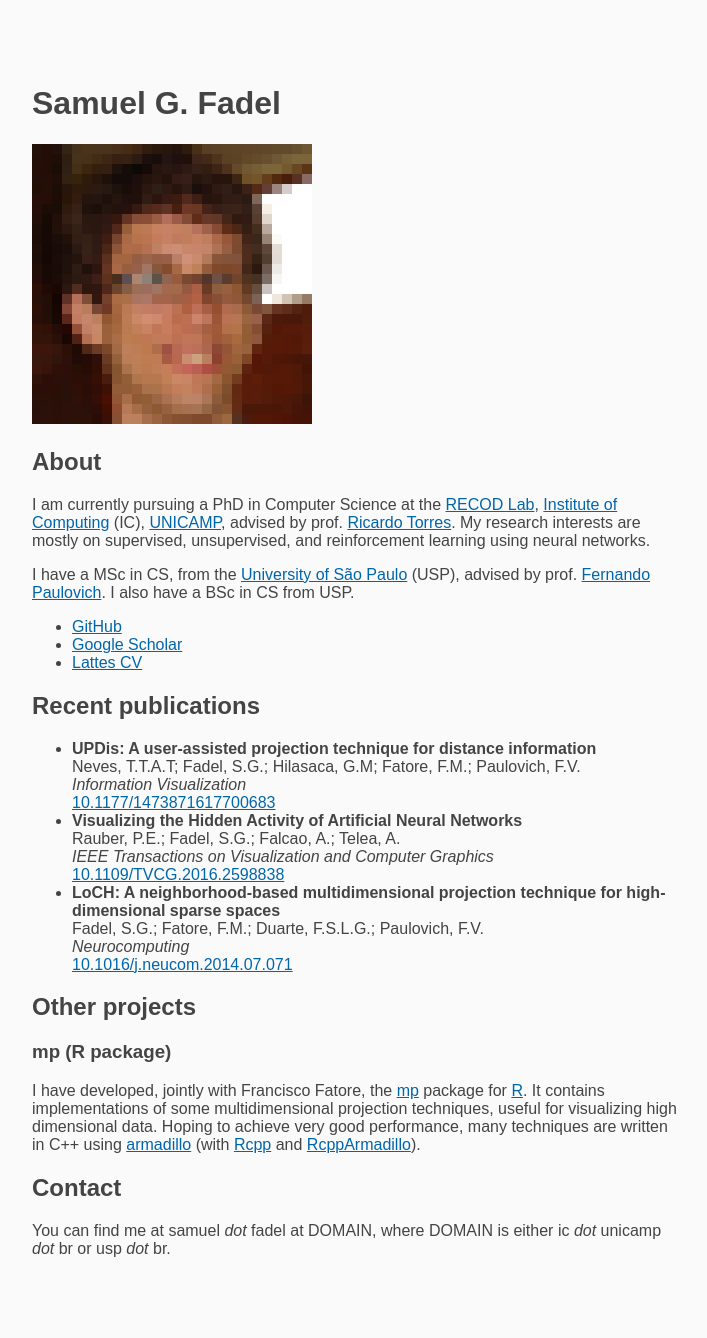
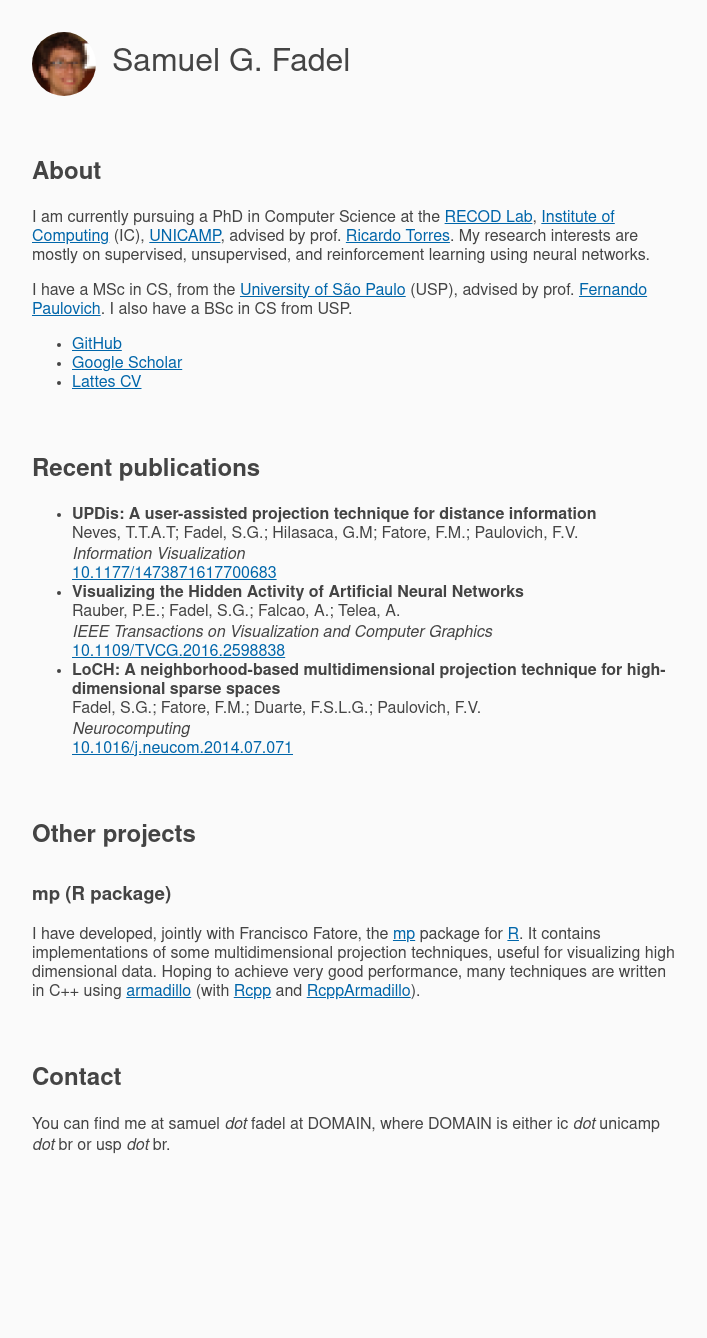
Before and after one commit to jayflyaway/fadel.github.io, a Jekyll site: the page built from README.md, in a window 1280 px wide. Shown: the whole page, without its empty margins (284-991 px from the left). Built offline with Jekyll 4.4.1, drawn with Linux system fonts in a browser that asks for light colours; our own code applies the rules of GitHub Pages for plain Markdown files; after the commit the page ends 1236 px from its top, so only the background shows below that.

Commit message:
Updated header.

```diff
--- a/README.md
+++ b/README.md
@@ -1,6 +1,3 @@
-# Samuel G. Fadel
-![Picture](img/fadel.png)
-
 ## About
 I am currently pursuing a PhD in Computer Science at the [RECOD Lab](http://www.recod.ic.unicamp.br/), [Institute of Computing](https://www.ic.unicamp.br/) (IC), [UNICAMP](https://www.unicamp.br/), advised by prof. [Ricardo Torres](http://www.ic.unicamp.br/~rtorres/).
 My research interests are mostly on supervised, unsupervised, and reinforcement learning using neural networks.
--- a/_layouts/default.html
+++ b/_layouts/default.html
@@ -9,19 +9,35 @@
   <meta name="viewport" content="width=device-width, initial-scale=1">
   <link rel="stylesheet" href="css/normalize.css">
   <style type="text/css">
-    * {
-      font-family: sans-serif;
-    }
-
     body {
+      font-family: "Nimbus Sans", "Helvetica", sans-serif;
       background-color: #fafafa;
       color: #444444;
       margin: 2rem 1rem;
     }
 
-    #content {
+    #header, #content {
       margin: 0 auto;
       max-width: 648px;
+    }
+
+    #header {
+      font-size: 2em;
+      line-height: 4rem;
+      height: 4rem;
+    }
+
+    #header #picture {
+      width: 4rem;
+      height: 4rem;
+      margin-right: 1rem;
+      float: left;
+    }
+
+    #header #picture img {
+      width: 100%;
+      height: 100%;
+      border-radius: 50%;
     }
 
     a, a:visited {
@@ -32,18 +48,27 @@
       color: #0088dd;
     }
 
+    h1, h2 {
+      margin-top: 4rem;
+    }
+
+    h3, h4, h5, h6 {
+      margin-top: 2rem;
+    }
+
     @media screen and (min-width: 960px) {
       body {
         margin: 2rem 0;
-      }
-
-      #content {
-        padding: 2rem;
+        padding: 0 2rem 2rem 2rem;
       }
     }
   </style>
 </head>
 <body>
+  <div id="header">
+    <div id="picture"><img alt="Picture" src="img/fadel.png"></div>
+    <p>Samuel G. Fadel</p>
+  </div>
   <div id="content">
     {{ content }}
   </div>
```
